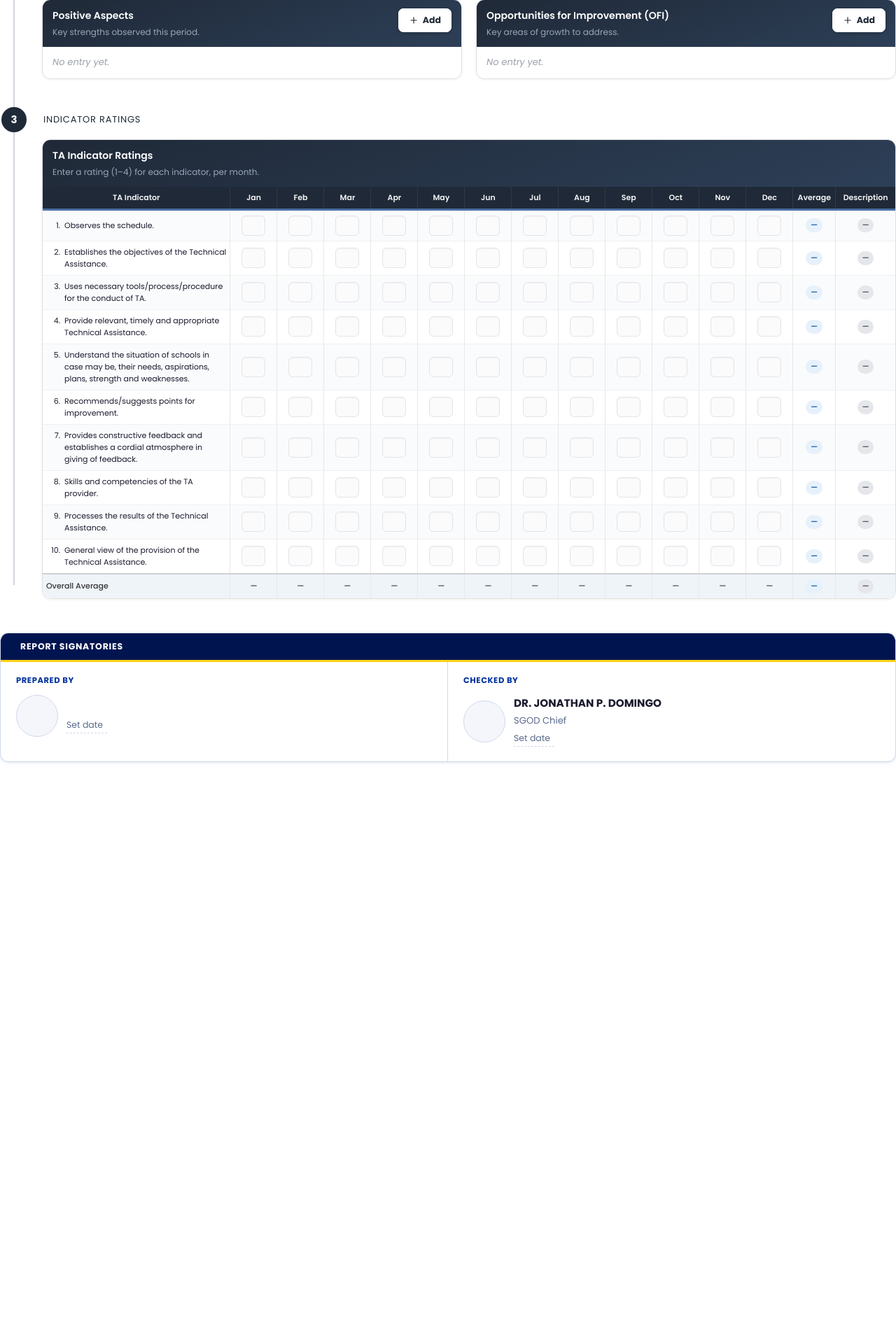
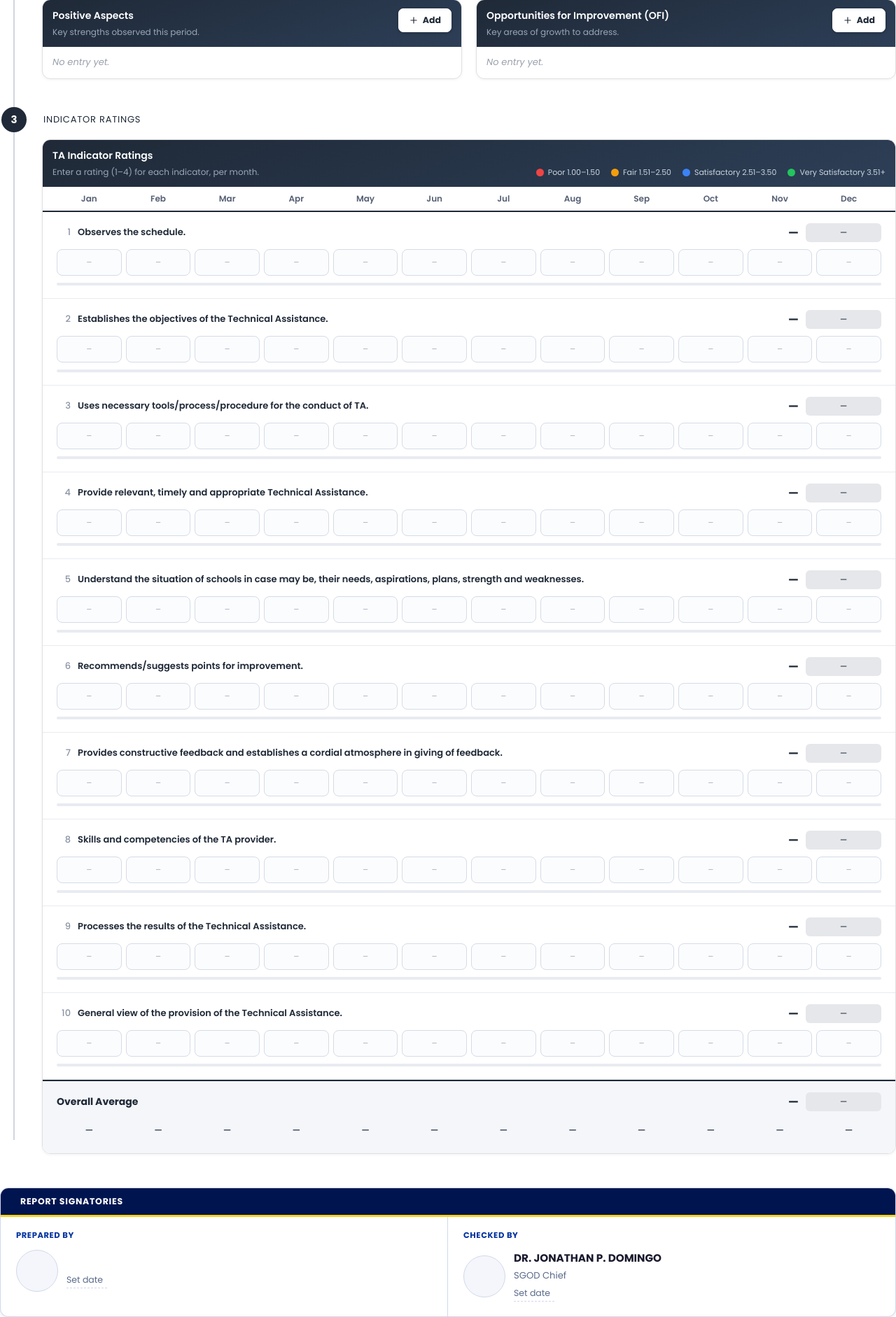
Before and after one commit to n-renz0801/Project-IRC, a Flask app: page /irc/irc1a in a window 1280 px wide. Shown: the part 611-2493 px from the top of the page at 70% size. Run offline with Flask 3, Linux system fonts and the light colour scheme; data comes from the database, SQL or seed files in the repository; data that the repository does not hold is empty; some libraries are stand-ins or nearby versions.

Commit message:
redesigned irc1a table and irc8b printing layout

```diff
--- a/static/css/irc1a.css
+++ b/static/css/irc1a.css
@@ -1011,66 +1015,124 @@
   box-sizing: border-box;
 }
 
+.irc1a-table-card-header {
+  display: flex;
+  justify-content: space-between;
+  align-items: flex-end;
+  flex-wrap: wrap;
+  gap: 10px 24px;
+}
+
+.irc1a-inline-legend {
+  list-style: none;
+  margin: 0;
+  padding: 0;
+  display: flex;
+  flex-wrap: wrap;
+  gap: 6px 16px;
+  font-size: 12px;
+  color: #cbd5e1;
+}
+
+.irc1a-inline-legend li {
+  display: inline-flex;
+  align-items: center;
+  gap: 6px;
+}
+
 .irc1a-table-wrapper {
   background: white;
-  border: none;
-  border-radius: 0;
   overflow-x: auto;
-  overflow-y: visible;
+}
+
+.irc1a-sr-only {
+  position: absolute;
+  width: 1px;
+  height: 1px;
+  overflow: hidden;
+  clip: rect(0 0 0 0);
+  white-space: nowrap;
+}
+
+.irc1a-table,
+.irc1a-table thead,
+.irc1a-table tbody,
+.irc1a-table tfoot,
+.irc1a-table tr,
+.irc1a-table th,
+.irc1a-table td {
+  display: block;
 }
 
 .irc1a-table {
   width: 100%;
-  table-layout: fixed;
-  border-collapse: collapse;
   font-size: 13px;
 }
 
-.irc1a-table thead {
-  background: #1f2937;
-  border-bottom: 3px solid #4a6fa5;
+.irc1a-table thead tr,
+.irc1a-table tbody tr,
+.irc1a-table tfoot tr {
+  display: grid;
+  grid-template-columns: repeat(12, minmax(0, 1fr));
+  column-gap: 6px;
+  padding: 0 20px;
+}
+
+.irc1a-table thead tr {
+  position: relative;
+  height: 36px;
+  align-items: center;
+  border-bottom: 2px solid #1f2937;
 }
 
 .irc1a-table thead th {
-  padding: 13px 8px;
+  padding: 0;
   text-align: center;
+  font-size: 12px;
   font-weight: 600;
-  color: #f3f4f6;
-  white-space: nowrap;
-  border-right: 1px solid rgba(255, 255, 255, 0.08);
-  background: #1f2937;
-  outline: none;
-  box-shadow: none;
-}
-
-.irc1a-table thead th:last-child {
-  border-right: none;
-}
-
-.irc1a-indicator-col {
-  /* Percentages (rather than fixed px) so the table always sums to
-     exactly 100% of whatever width its container gives it -- it can
-     never force the page wider than .content, at any screen size. */
-  width: 22%;
+  color: #566074;
+}
+
+.irc1a-table tbody tr {
+  row-gap: 10px;
+  padding-top: 16px;
+  padding-bottom: 18px;
+  border-bottom: 1px solid #e8ebf1;
+  transition: background-color 0.15s ease;
+}
+
+.irc1a-table tbody tr:hover {
+  background: #fafbfd;
+}
+
+/* td.* so this beats the `.irc1a-table td { display: block }` reset above. */
+.irc1a-table td.irc1a-indicator-col {
+  grid-column: 1 / -1;
+  display: flex;
+  justify-content: space-between;
+  align-items: center;
+  gap: 16px;
+  font-size: 14px;
+  font-weight: 600;
+  color: #1f2937;
   text-align: left;
 }
 
-/* Hanging-indent layout: the number sits in a fixed-width, right-
-   aligned column so "1." through "10." all right-align to the same
-   edge, and the text column starts at that same fixed x-position on
-   every row -- including on wrapped continuation lines, since the
-   text lives in its own flex item rather than flowing under the
-   number. */
+/* Hanging indent: number in its own right-aligned column so wrapped
+   lines of the indicator text stay aligned. */
 .irc1a-indicator-wrap {
   display: flex;
   align-items: flex-start;
-  gap: 6px;
+  gap: 10px;
+  min-width: 0;
 }
 
 .irc1a-indicator-num {
   flex-shrink: 0;
   min-width: 20px;
   text-align: right;
+  font-weight: 500;
+  color: #8a93a5;
   font-variant-numeric: tabular-nums;
 }
 
@@ -1079,76 +1141,65 @@
   min-width: 0;
 }
 
-.irc1a-rowavg-col {
-  width: 5%;
+.irc1a-row-result {
+  display: flex;
+  align-items: center;
+  gap: 10px;
+  flex-shrink: 0;
+}
+
+.irc1a-row-avg {
+  font-size: 18px;
+  font-weight: 700;
+  color: #1f2937;
+  font-variant-numeric: tabular-nums;
+}
+
+.irc1a-row-desc {
+  display: inline-block;
+  box-sizing: border-box;
+  min-width: 124px;
   text-align: center;
-}
-
-.irc1a-rowdesc-col {
-  width: 7%;
+  font-weight: 600;
+  font-size: 12px;
+  padding: 5px 12px;
+  border-radius: 6px;
+  background: #e5e7eb;
+  color: #4b5563;
+}
+
+.irc1a-month-cell {
+  min-width: 0;
   text-align: center;
-}
-
-.irc1a-table
-  th:not(.irc1a-indicator-col):not(.irc1a-rowavg-col):not(.irc1a-rowdesc-col),
-.irc1a-table
-  td:not(.irc1a-indicator-col):not(.irc1a-rowavg-cell):not(
-    .irc1a-rowdesc-cell
-  ) {
-  width: 5.5%;
-}
-
-.irc1a-table tbody tr {
-  border-bottom: 1px solid #f0f0f0;
-  transition: background-color 0.15s ease;
-}
-
-.irc1a-table tbody tr:nth-child(odd) {
-  background: #fafbfc;
-}
-
-.irc1a-table tbody tr:nth-child(even) {
-  background: white;
-}
-
-.irc1a-table tbody tr:hover {
-  background: #f0f5ff;
-}
-
-.irc1a-table tbody td {
-  padding: 10px 8px;
-  border-right: 1px solid #e8e8e8;
-}
-
-.irc1a-table
-  tbody
-  td:not(.irc1a-indicator-col):not(.irc1a-rowavg-cell):not(
-    .irc1a-rowdesc-cell
-  ) {
-  text-align: center;
-}
-
-.irc1a-table tbody td:last-child {
-  border-right: none;
 }
 
 .irc1a-table tbody input[type="number"] {
   display: block;
   width: 100%;
-  max-width: 60px;
-  margin: 0 auto;
   box-sizing: border-box;
-  padding: 6px 4px;
-  border: 1px solid #e2e5ea;
-  border-radius: 6px;
+  margin: 0;
+  padding: 11px 0;
+  border: 1px solid #d5dbe6;
+  border-radius: 8px;
   font-size: 13px;
+  font-weight: 600;
+  font-variant-numeric: tabular-nums;
   text-align: center;
-  background: #fbfbfc;
-  box-shadow: inset 0 1px 2px rgba(0, 0, 0, 0.04);
+  color: #1f2937;
+  background: #fbfcfe;
   transition:
     border-color 0.2s ease,
     box-shadow 0.2s ease,
     background 0.2s ease;
+}
+
+.irc1a-table tbody input[type="number"]::placeholder {
+  color: #aab2c0;
+  font-weight: 400;
+}
+
+.irc1a-table tbody input[type="number"]:hover {
+  border-color: #8fa2c4;
 }
 
 .irc1a-table tbody input[type="number"]:focus {
@@ -1169,78 +1220,92 @@
   appearance: textfield;
 }
 
-.irc1a-table tfoot {
-  background: #f8f9fa;
-  border-top: 2px solid #d0d0d0;
-}
-
-.irc1a-table tfoot tr:last-child {
-  border-bottom: none;
-}
-
-.irc1a-table tfoot td {
-  padding: 12px 8px;
-  border-right: 1px solid #e8e8e8;
-  font-weight: 500;
-  color: #333;
+/* Meter bar (width + band color are set by recalcRow() in irc1a.js) */
+.irc1a-meter-cell {
+  grid-column: 1 / -1;
+}
+
+.irc1a-meter {
+  display: block;
+  height: 4px;
+  border-radius: 2px;
+  background: #e8ebf1;
+  overflow: hidden;
+}
+
+.irc1a-meter-fill {
+  display: block;
+  height: 100%;
+  width: 0;
+  border-radius: 2px;
+  background: #cbd2de;
+  transition:
+    width 0.25s ease,
+    background-color 0.25s ease;
+}
+
+.irc1a-meter-fill.irc1a-band-poor {
+  background: #ef4444;
+}
+
+.irc1a-meter-fill.irc1a-band-fair {
+  background: #f59e0b;
+}
+
+.irc1a-meter-fill.irc1a-band-satisfactory {
+  background: #3b82f6;
+}
+
+.irc1a-meter-fill.irc1a-band-very-satisfactory {
+  background: #22c55e;
+}
+
+/* Footer: overall average + one band-tinted chip per month */
+.irc1a-table tfoot tr {
+  row-gap: 10px;
+  padding-top: 16px;
+  padding-bottom: 16px;
+  background: #f4f6fa;
+  border-top: 2px solid #1f2937;
+}
+
+.irc1a-foot-label {
+  font-size: 14px;
+  font-weight: 700;
+}
+
+.irc1a-avg {
+  display: block;
+  padding: 8px 0;
+  border-radius: 6px;
+  font-size: 13px;
+  font-weight: 700;
+  font-variant-numeric: tabular-nums;
   text-align: center;
-}
-
-.irc1a-table tfoot td.irc1a-indicator-col {
-  text-align: left;
-}
-
-.irc1a-table tfoot td:last-child {
-  border-right: none;
-}
-
-.irc1a-average-row {
-  background: #eff4f9;
-}
-
-.irc1a-rowavg-cell,
-.irc1a-rowdesc-cell {
-  text-align: center;
-}
-
-/* Row Average — pill badge */
-.irc1a-row-avg {
-  display: inline-block;
-  font-weight: 600;
-  color: #185fa5;
-  background: #e6f1fb;
-  font-size: 12px;
-  padding: 3px 10px;
-  border-radius: 999px;
-}
-
-/* Descriptive Rating — color-coded badge per row */
-.irc1a-row-desc {
-  display: inline-block;
-  font-weight: 600;
-  font-size: 11.5px;
-  padding: 3px 10px;
-  border-radius: 999px;
-  background: #e5e7eb;
-  color: #4b5563;
-}
-
-.irc1a-row-desc.irc1a-band-poor {
+  color: #566074;
+}
+
+/* Band colors shared by Description badges and footer month chips */
+.irc1a-row-desc.irc1a-band-poor,
+.irc1a-avg.irc1a-band-poor {
   background: #fee2e2;
   color: #b91c1c;
 }
 
-.irc1a-row-desc.irc1a-band-fair {
+.irc1a-row-desc.irc1a-band-fair,
+.irc1a-avg.irc1a-band-fair {
   background: #fef3c7;
   color: #b45309;
 }
 
-.irc1a-row-desc.irc1a-band-satisfactory {
+.irc1a-row-desc.irc1a-band-satisfactory,
+.irc1a-avg.irc1a-band-satisfactory {
   background: #dbeafe;
   color: #1d4ed8;
 }
 
-.irc1a-row-desc.irc1a-band-very-satisfactory {
+.irc1a-row-desc.irc1a-band-very-satisfactory,
+.irc1a-avg.irc1a-band-very-satisfactory {
   background: #dcfce7;
   color: #15803d;
 }
@@ -1301,28 +1366,35 @@
     min-height: 76px;
   }
 
-  /* Table: smaller font + tighter cell padding so the (percentage-
-     width) columns still read comfortably once they're narrower. */
+  /* Ratings table */
   .irc1a-table {
+    font-size: 12px;
+  }
+
+  .irc1a-table td.irc1a-indicator-col {
+    font-size: 13px;
+  }
+
+  .irc1a-table tbody input[type="number"] {
+    font-size: 12px;
+    padding: 9px 0;
+  }
+
+  .irc1a-row-avg {
+    font-size: 16px;
+  }
+
+  .irc1a-row-desc {
+    min-width: 108px;
     font-size: 11px;
   }
 
-  .irc1a-table thead th,
-  .irc1a-table tbody td,
-  .irc1a-table tfoot td {
-    padding: 7px 5px;
-  }
-
-  .irc1a-table tbody input[type="number"] {
-    max-width: 34px;
+  .irc1a-avg {
+    font-size: 12px;
+  }
+
+  .irc1a-inline-legend {
     font-size: 11px;
-    padding: 5px 3px;
-  }
-
-  .irc1a-row-avg,
-  .irc1a-row-desc {
-    font-size: 10.5px;
-    padding: 2px 7px;
   }
 }
 
--- a/static/js/irc1a.js
+++ b/static/js/irc1a.js
@@ -328,7 +328,12 @@
     const avg = average(values);
 
     const avgSpan = table.querySelector(`.irc1a-avg[data-month="${month}"]`);
-    if (avgSpan) avgSpan.textContent = avg === null ? "—" : avg.toFixed(3);
+    if (avgSpan) {
+      avgSpan.textContent = avg === null ? "—" : avg.toFixed(3);
+      avgSpan.classList.remove(...BAND_CLASSES);
+      const monthBand = bandClass(avg);
+      if (monthBand) avgSpan.classList.add(monthBand);
+    }
 
     monthAverages[month] = avg;
   }
@@ -350,6 +355,19 @@
       `.irc1a-row-desc[data-indicator="${indicatorId}"]`,
     );
     paintDescriptiveBadge(rowDescSpan, avg);
+
+    // Meter bar under the rating strip: width = average out of 4,
+    // colored by the same band as the Description badge.
+    const meterFill = table.querySelector(
+      `.irc1a-meter-fill[data-indicator="${indicatorId}"]`,
+    );
+    if (meterFill) {
+      meterFill.style.width =
+        avg === null ? "0%" : Math.min(100, (avg / 4) * 100) + "%";
+      meterFill.classList.remove(...BAND_CLASSES);
+      const meterBand = bandClass(avg);
+      if (meterBand) meterFill.classList.add(meterBand);
+    }
 
     rowAverages[indicatorId] = avg;
     return avg;
--- a/templates/tabs/irc1a.html
+++ b/templates/tabs/irc1a.html
@@ -223,21 +223,39 @@ of the Technical Assistance.") ] %}
       <p class="irc1a-flow-label">Indicator ratings</p>
       <div class="irc1a-table-card">
         <div class="irc1a-table-card-header irc1a-dark-header">
-          <h3>TA Indicator Ratings</h3>
-          <p class="irc1a-subtitle irc1a-subtitle-dark">
-            Enter a rating (1&ndash;4) for each indicator, per month.
-          </p>
+          <div>
+            <h3>TA Indicator Ratings</h3>
+            <p class="irc1a-subtitle irc1a-subtitle-dark">
+              Enter a rating (1&ndash;4) for each indicator, per month.
+            </p>
+          </div>
+          <ul class="irc1a-inline-legend" aria-label="Rating scale">
+            <li>
+              <i class="irc1a-legend-dot irc1a-band-poor"></i>Poor
+              1.00&ndash;1.50
+            </li>
+            <li>
+              <i class="irc1a-legend-dot irc1a-band-fair"></i>Fair
+              1.51&ndash;2.50
+            </li>
+            <li>
+              <i class="irc1a-legend-dot irc1a-band-satisfactory"></i
+              >Satisfactory 2.51&ndash;3.50
+            </li>
+            <li>
+              <i class="irc1a-legend-dot irc1a-band-very-satisfactory"></i>Very
+              Satisfactory 3.51+
+            </li>
+          </ul>
         </div>
         <div class="irc1a-table-wrapper">
           <table id="irc1a-table" class="irc1a-table">
             <thead>
               <tr>
-                <th class="irc1a-indicator-col">TA Indicator</th>
+                <th class="irc1a-sr-only">TA Indicator</th>
                 {% for key, label in irc1a_months %}
                 <th>{{ label }}</th>
                 {% endfor %}
-                <th class="irc1a-rowavg-col">Average</th>
-                <th class="irc1a-rowdesc-col">Description</th>
               </tr>
             </thead>
 
@@ -246,12 +264,20 @@ of the Technical Assistance.") ] %}
               <tr data-indicator="{{ id }}">
                 <td class="irc1a-indicator-col">
                   <span class="irc1a-indicator-wrap">
-                    <span class="irc1a-indicator-num">{{ id }}.</span>
+                    <span class="irc1a-indicator-num">{{ id }}</span>
                     <span class="irc1a-indicator-text">{{ label }}</span>
+                  </span>
+                  <span class="irc1a-row-result">
+                    <span class="irc1a-row-avg" data-indicator="{{ id }}"
+                      >&mdash;</span
+                    >
+                    <span class="irc1a-row-desc" data-indicator="{{ id }}"
+                      >&mdash;</span
+                    >
                   </span>
                 </td>
                 {% for key, month_label in irc1a_months %}
-                <td>
+                <td class="irc1a-month-cell" data-label="{{ month_label }}">
                   <input
                     type="number"
                     class="irc1a-rating"
@@ -259,18 +285,18 @@ of the Technical Assistance.") ] %}
                     min="1"
                     max="5"
                     step="0.01"
+                    placeholder="&ndash;"
+                    aria-label="Indicator {{ id }}, {{ month_label }}"
                   />
                 </td>
                 {% endfor %}
-                <td class="irc1a-rowavg-cell">
-                  <span class="irc1a-row-avg" data-indicator="{{ id }}"
-                    >&mdash;</span
-                  >
-                </td>
-                <td class="irc1a-rowdesc-cell">
-                  <span class="irc1a-row-desc" data-indicator="{{ id }}"
-                    >&mdash;</span
-                  >
+                <td class="irc1a-meter-cell" aria-hidden="true">
+                  <span class="irc1a-meter"
+                    ><span
+                      class="irc1a-meter-fill"
+                      data-indicator="{{ id }}"
+                    ></span
+                  ></span>
                 </td>
               </tr>
               {% endfor %}
@@ -278,22 +304,22 @@ of the Technical Assistance.") ] %}
 
             <tfoot>
               <tr class="irc1a-average-row">
-                <td class="irc1a-indicator-col">Overall Average</td>
-                {% for key, label in irc1a_months %}
-                <td>
+                <td class="irc1a-indicator-col">
+                  <span class="irc1a-foot-label">Overall Average</span>
+                  <span class="irc1a-row-result">
+                    <span class="irc1a-row-avg" id="irc1a-footer-annual-avg"
+                      >&mdash;</span
+                    >
+                    <span class="irc1a-row-desc" id="irc1a-footer-annual-desc"
+                      >&mdash;</span
+                    >
+                  </span>
+                </td>
+                {% for key, month_label in irc1a_months %}
+                <td class="irc1a-month-cell" data-label="{{ month_label }}">
                   <span class="irc1a-avg" data-month="{{ key }}">&mdash;</span>
                 </td>
                 {% endfor %}
-                <td class="irc1a-rowavg-cell">
-                  <span class="irc1a-row-avg" id="irc1a-footer-annual-avg"
-                    >&mdash;</span
-                  >
-                </td>
-                <td class="irc1a-rowdesc-cell">
-                  <span class="irc1a-row-desc" id="irc1a-footer-annual-desc"
-                    >&mdash;</span
-                  >
-                </td>
               </tr>
             </tfoot>
           </table>
```
Also changed, not shown: other parts of static/css/irc1a.css (+110 -97 lines), static/css/irc8b_print.css (+8 -0 lines).
